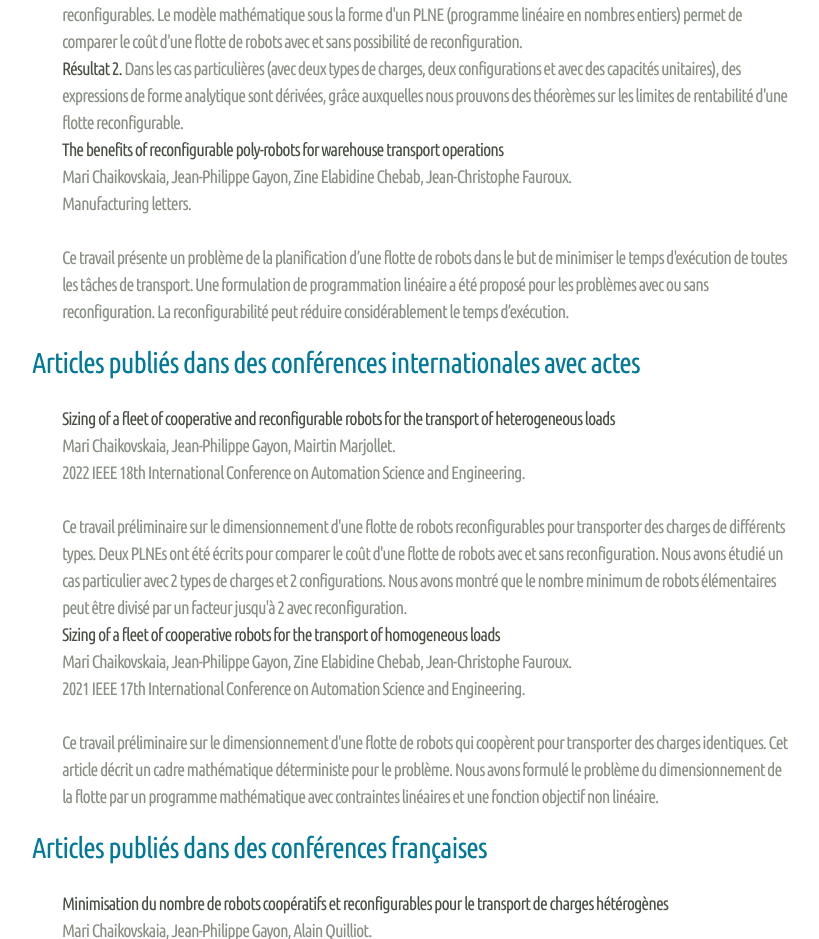
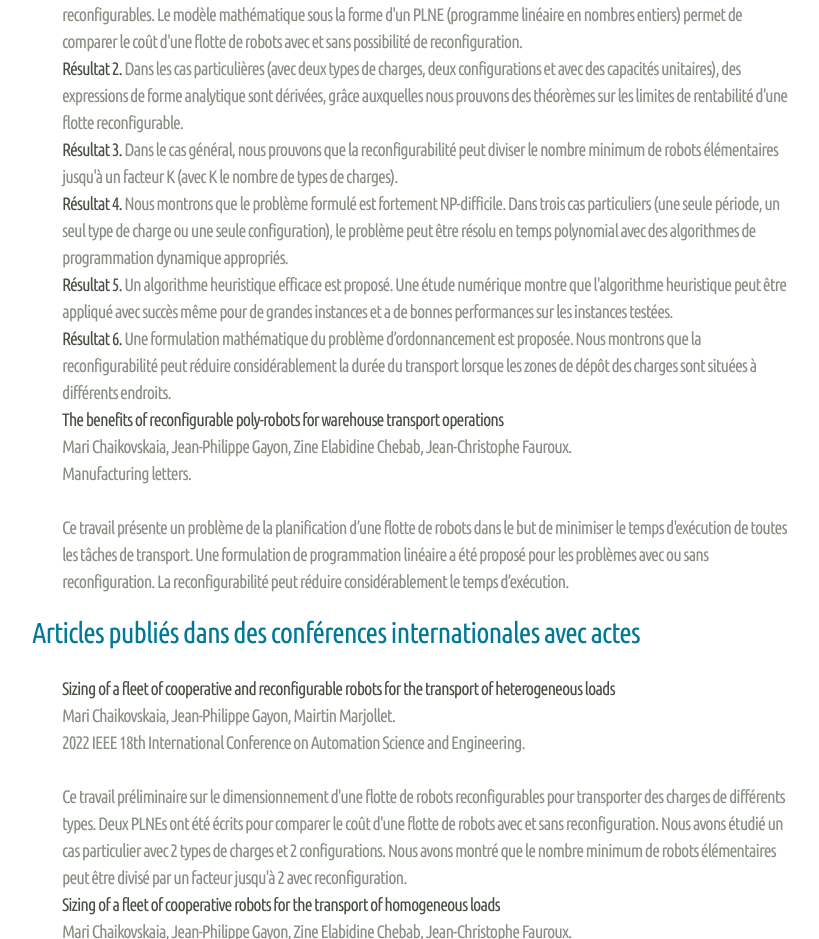
Before and after one commit to MariChaikovskaia/MariChaikovskaia.github.io, a plain HTML site: page Research.html in a window 1280 px wide. Shown: the part 1400-2339 px from the top of the page, without its empty margins (8-827 px from the left). Drawn offline with Linux system fonts and the light colour scheme.

Commit message:
Update Research.html

```diff
--- a/Research.html
+++ b/Research.html
@@ -65,6 +65,10 @@ L'objectif, dans un premier temps, est de déterminer le nombre de robots élém
 Le modèle mathématique sous la forme d'un PLNE (programme linéaire en nombres entiers) permet de comparer le coût d'une flotte de robots
 avec et sans possibilité de reconfiguration. <br>
 <strong>Résultat 2.</strong>   Dans les cas particulières (avec deux types de charges, deux configurations et avec des capacités unitaires), des expressions de forme analytique sont dérivées, grâce auxquelles nous prouvons des théorèmes sur les limites de rentabilité d'une flotte reconfigurable. <br>
+<strong>Résultat 3.</strong>   Dans le cas général, nous prouvons que la reconfigurabilité peut diviser le nombre minimum de robots élémentaires jusqu'à un facteur K (avec K le nombre de types de charges). <br>
+<strong>Résultat 4.</strong>   Nous montrons que le problème formulé est fortement NP-difficile. Dans trois cas particuliers (une seule période, un seul type de charge ou une seule configuration), le problème peut être résolu en temps polynomial avec des algorithmes de programmation dynamique appropriés.  <br>
+<strong>Résultat 5.</strong>   Un algorithme heuristique efficace est proposé. Une étude numérique montre que l'algorithme heuristique peut être appliqué avec succès même pour de grandes instances et a de bonnes performances sur les instances testées.  <br>
+<strong>Résultat 6.</strong>   Une formulation mathématique du problème d’ordonnancement est proposée. Nous montrons que la reconfigurabilité peut réduire considérablement la durée du transport lorsque les zones de dépôt des charges sont situées à différents endroits. <br>
 </p>
 							<li><p>  <strong>The benefits of reconfigurable poly-robots for warehouse transport operations </strong>  <br>
 							Mari Chaikovskaia, Jean-Philippe Gayon, Zine Elabidine Chebab, Jean-Christophe Fauroux.   <br>
```
